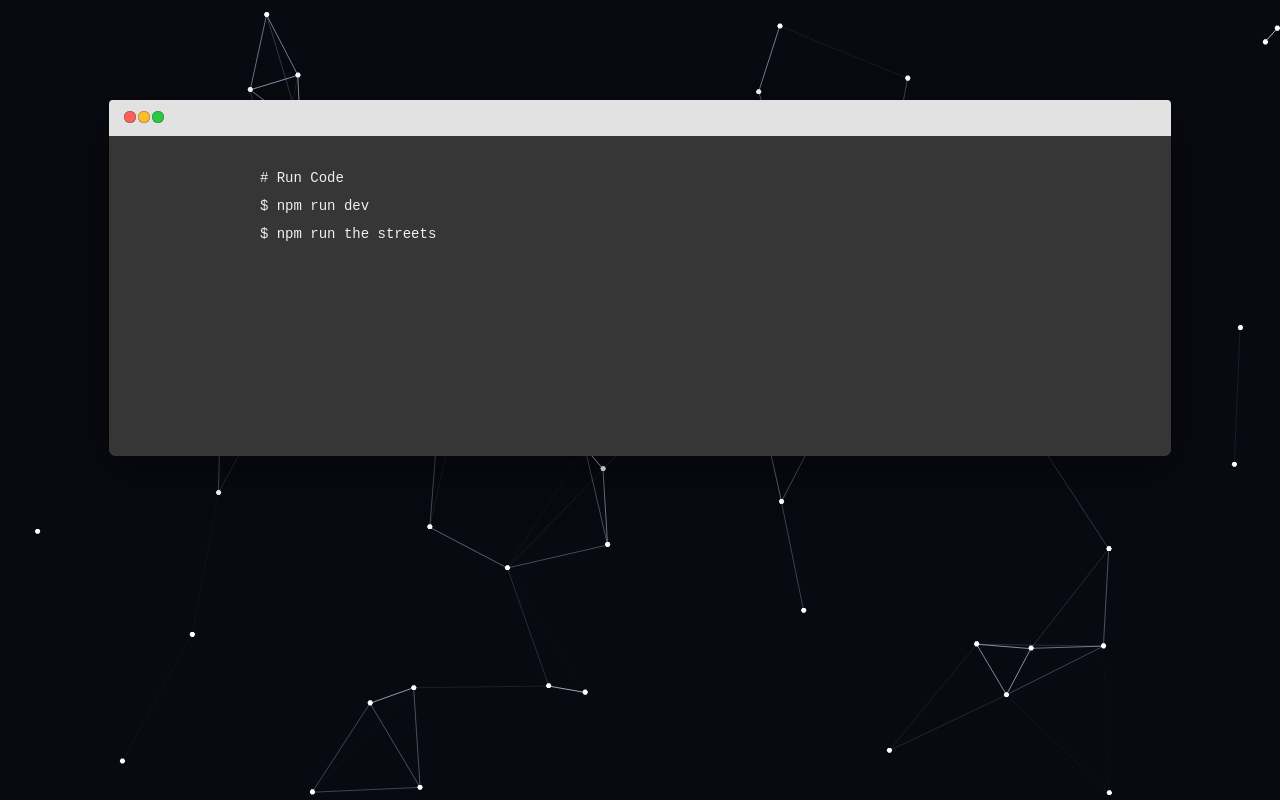
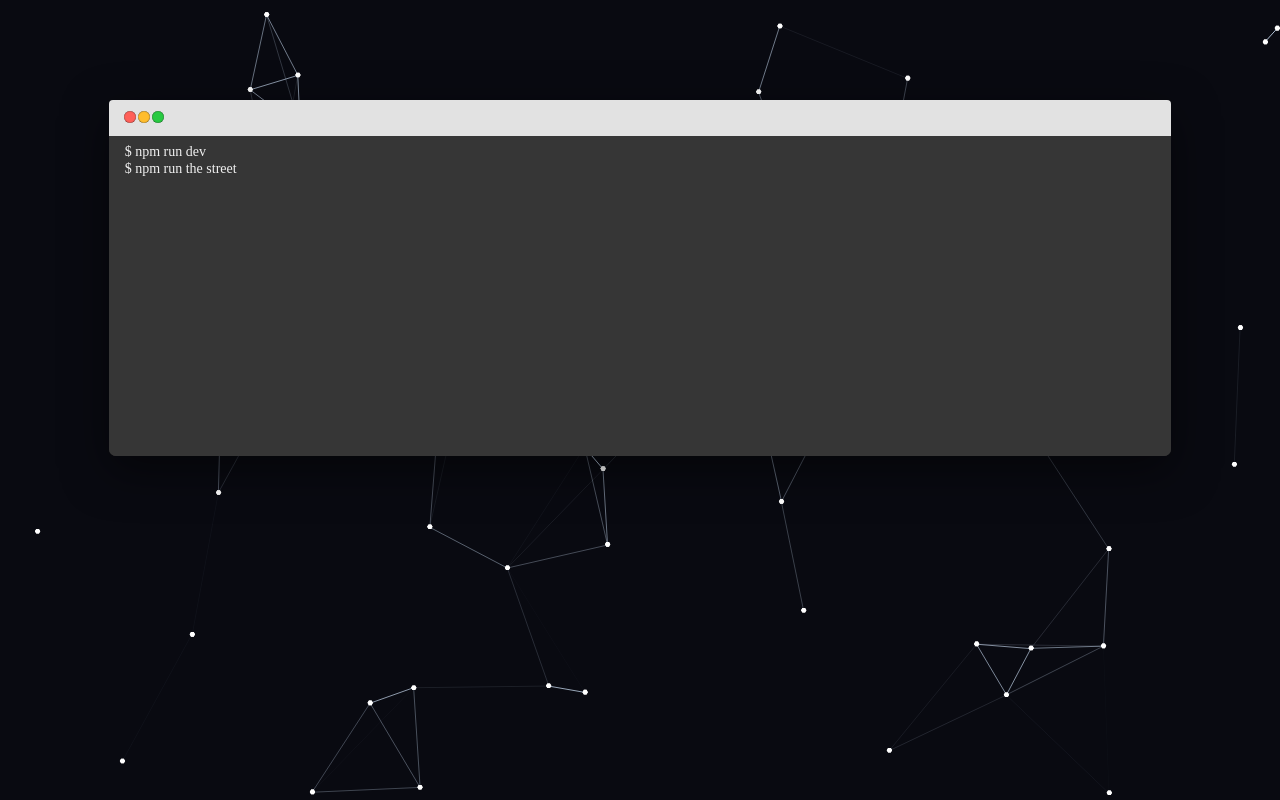
Before and after one commit to ShivanshVij/shivanshvij.com, a Vue app: page / in a window 1280 px wide. Built offline with nearby package versions, Linux system fonts and the light colour scheme.

Commit message:
Finishing off terminal styling

```diff
--- a/src/views/Home.vue
+++ b/src/views/Home.vue
@@ -16,11 +16,7 @@
             </div>
             <div class="terminal-body">
               <pre class="has-background-dark">
-                <code class="terminal-code">
-                  # Run Code
-                  $ npm run dev
-                  $ npm run the streets
-                </code>
+                <p class="terminal-code">$ npm run dev<br>$ npm run the street</p>
               </pre>
             </div>
           </div>
@@ -242,12 +238,11 @@ export default {
     border-bottom-right-radius: 7px;
     height: 20rem;
     width: 100%;
-
   }
   .terminal-body pre {
-    line-height: 2;
+    line-height: 1.2;
     text-align: left;
-    white-space: pre;
+    white-space: normal;
     word-spacing: normal;
     word-break: normal;
     word-wrap: normal;
@@ -261,10 +256,12 @@ export default {
     padding: 0;
     border-bottom-left-radius: 7px;
     border-bottom-right-radius: 7px;
-  }
-
-  .terminal-code{
+    font-family: "U";
 
   }
 
+  .terminal-code {
+    margin: 0.5rem 0 0 1rem;
+  }
+
 </style>
```
